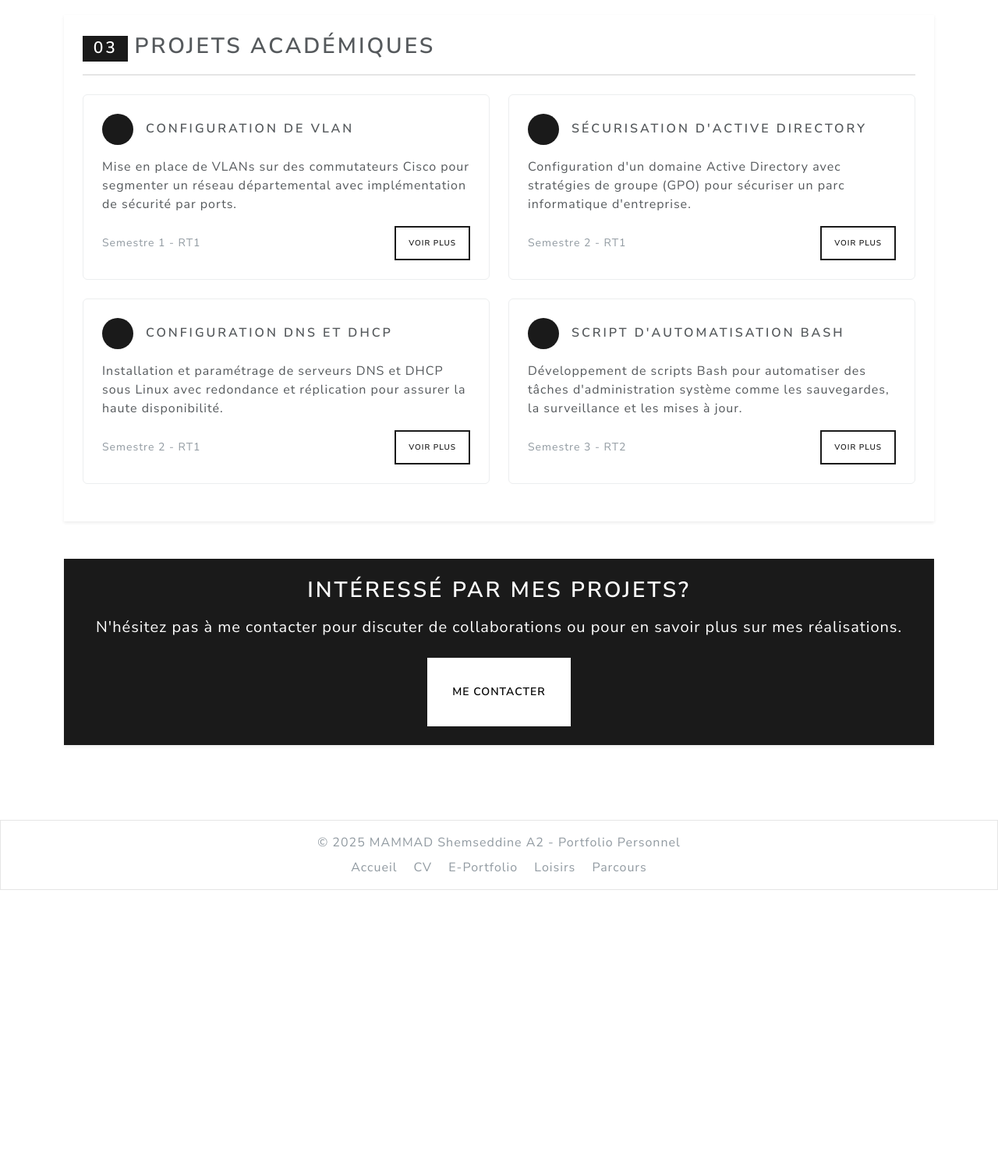
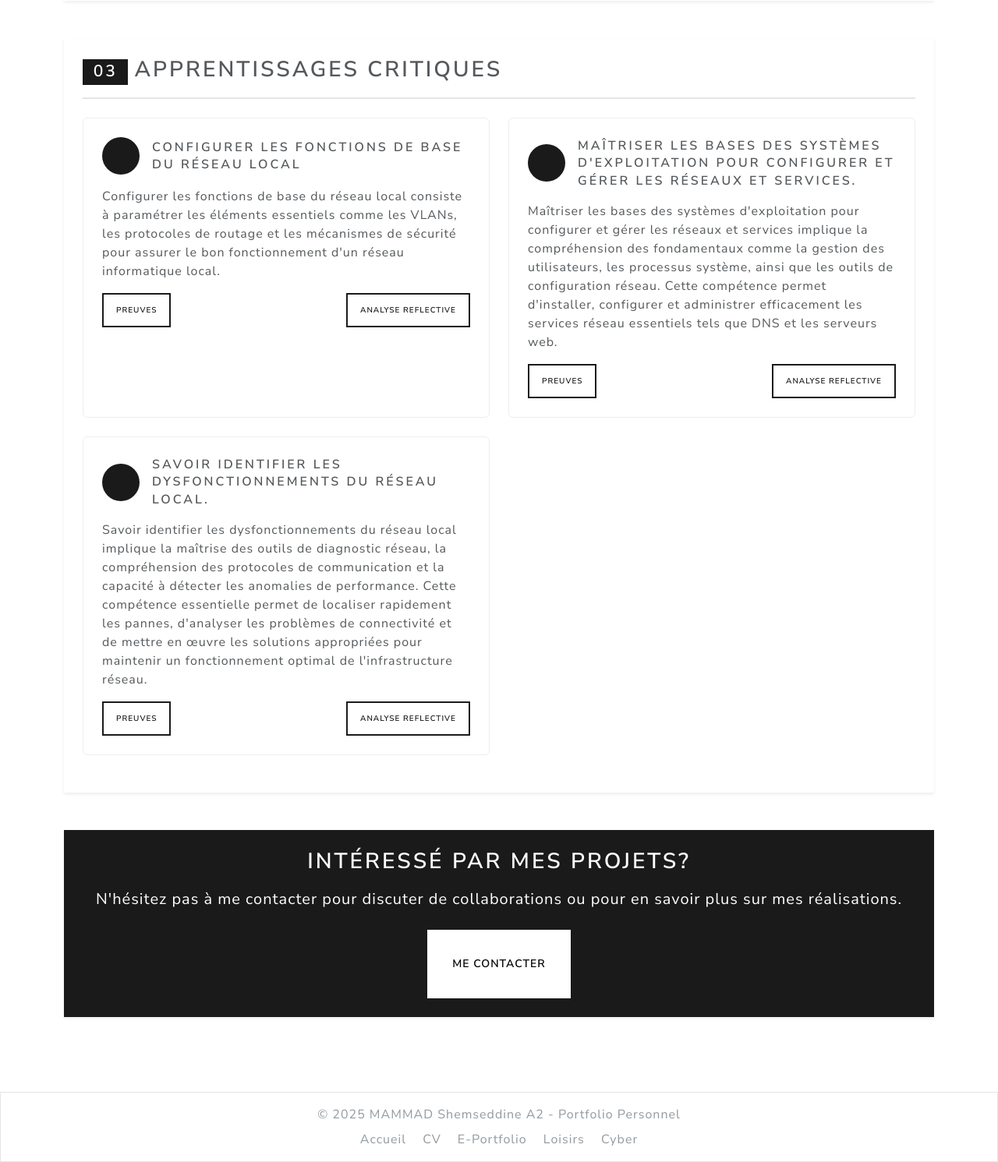
Before and after one commit to Shemseddine-Mammad/SAE1.4, a Symfony app: template templates/shems/parcours.html.twig in a window 1280 px wide. Shown: the part 1938-3429 px from the top of the page at 78% size. Before the commit the page ends 3080 px from the top, so only its background shows below. Run offline with Twig, Linux system fonts and the light colour scheme; the template is opened without the code that fills it, so the values that code supplies are empty; some libraries are stand-ins or nearby versions.

Commit message:
sauvegarde 13/04/2025

```diff
--- a/templates/base.html.twig
+++ b/templates/base.html.twig
@@ -29,7 +29,7 @@
           <a class="nav-link" href="{{ path('app_loisirs') }}">Loisirs</a>
         </li>
         <li class="nav-item">
-          <a class="nav-link" href="{{ path('app_parcours') }}">parcours</a>
+          <a class="nav-link" href="{{ path('app_parcours') }}">Cyber</a>
         </li>
       </ul>
     </div>
@@ -45,7 +45,7 @@
           <a href="{{ path('app_cv') }}" class="text-muted text-decoration-none mx-2">CV</a>
           <a href="{{ path('app_portfolio') }}" class="text-muted text-decoration-none mx-2">E-Portfolio</a>
           <a href="{{ path('app_loisirs') }}" class="text-muted text-decoration-none mx-2">Loisirs</a>
-          <a href="{{ path('app_parcours') }}" class="text-muted text-decoration-none mx-2">Parcours</a>
+          <a href="{{ path('app_parcours') }}" class="text-muted text-decoration-none mx-2">Cyber</a>
         </div>
       </div>
     </footer>
--- a/templates/shems/parcours.html.twig
+++ b/templates/shems/parcours.html.twig
@@ -10,7 +10,7 @@
             <div class="col-lg-10 text-center">
                 <h1 class="display-4 fw-bold mb-3">Mes Projets</h1>
                 <h2 class="h3 text-primary mb-4">Découvrez mes réalisations techniques</h2>
-                <p class="lead mb-4">Une sélection de projets et travaux réalisés dans le cadre de ma formation en Réseaux et Télécommunications.</p>
+                <p class="lead mb-4">Une sélection de projets, travaux réalisés et compétances dans le cadre de ma formation en Réseaux et Télécommunications pour pouvoir poursuivre en cybersécurité.</p>
                 <a href="#projets-recents" class="btn btn-primary btn-lg">Voir les projets</a>
             </div>
         </div>
@@ -32,21 +32,17 @@
                             <div class="col-md-6">
                                 <div class="d-flex align-items-center mb-3">
                                     <i class="bi bi-check-circle-fill text-primary me-2 fs-5"></i>
-                                    <span>Projets académiques et personnels</span>
+                                    <span>Simulation d'une topologie réseau d'une entreprise</span>
                                 </div>
                                 <div class="d-flex align-items-center mb-3">
                                     <i class="bi bi-check-circle-fill text-primary me-2 fs-5"></i>
-                                    <span>Solutions techniques documentées</span>
+                                    <span>Analyseur de trame réseau</span>
                                 </div>
                             </div>
                             <div class="col-md-6">
                                 <div class="d-flex align-items-center mb-3">
                                     <i class="bi bi-check-circle-fill text-primary me-2 fs-5"></i>
-                                    <span>Applications pratiques des compétences</span>
-                                </div>
-                                <div class="d-flex align-items-center mb-3">
-                                    <i class="bi bi-check-circle-fill text-primary me-2 fs-5"></i>
-                                    <span>Démonstration de ma progression</span>
+                                    <span>Sensibilisation à l'hygiène informatique et à la cybersécurité</span>
                                 </div>
                             </div>
                         </div>
@@ -69,20 +65,18 @@
                     <div class="row">
                         <div class="col-md-5">
                             <div class="project-image rounded overflow-hidden">
-                                <img src="{{ asset('images/projet-reseau.jpg') }}" alt="Projet Infrastructure Réseau" class="img-fluid">
+                                <img src="{{ asset('preuve/SAE1-02.png') }}" alt="Projet Infrastructure Réseau" class="img-fluid">
                             </div>
                         </div>
                         <div class="col-md-7">
-                            <h3 class="h4 mb-3">Infrastructure Réseau Campus Virtuel</h3>
+                            <h3 class="h4 mb-3">Topologie réseau d'une entreprise</h3>
                             <div class="mb-3">
                                 <span class="badge bg-secondary me-2">Cisco Packet Tracer</span>
                                 <span class="badge bg-secondary me-2">VLAN</span>
-                                <span class="badge bg-secondary me-2">Routage</span>
                             </div>
-                            <p>Conception et mise en place d'une infrastructure réseau complète pour un campus virtuel comportant plusieurs bâtiments. Implémentation de VLANs, routage inter-VLAN, sécurisation des accès et optimisation des performances.</p>
+                            <p>Conception d'une infrastructure réseau pour une entreprise comportant plusieurs services. Implémentation de VLANs, sécurisation des accès et optimisation des performances, contrôle à distance.</p>
                             <div class="mt-4">
-                                <a href="#" class="btn btn-outline-primary me-2">Détails du projet</a>
-                                <a href="#" class="btn btn-sm btn-link text-primary"><i class="bi bi-github me-1"></i> Voir le code</a>
+                                <a href="{{ asset('preuve/compte-rendu-technique.pdf') }}" class="btn btn-outline-primary me-2" target="_blank">Détails du projet</a>
                             </div>
                         </div>
                     </div>
@@ -93,22 +87,20 @@
                     <div class="row flex-md-row-reverse">
                         <div class="col-md-5">
                             <div class="project-image rounded overflow-hidden">
-                                <img src="{{ asset('images/projet-serveur.jpg') }}" alt="Serveur Linux" class="img-fluid">
+                                <img src="{{ asset('preuve/rapport.png') }}" alt="Serveur Linux" class="img-fluid">
                             </div>
                         </div>
                         <div class="col-md-7">
-                            <h3 class="h4 mb-3">Déploiement de Services sur Serveur Linux</h3>
+                            <h3 class="h4 mb-3">Analyseur de trame réseau</h3>
                             <div class="mb-3">
-                                <span class="badge bg-secondary me-2">Ubuntu Server</span>
-                                <span class="badge bg-secondary me-2">Apache</span>
-                                <span class="badge bg-secondary me-2">MySQL</span>
-                                <span class="badge bg-secondary me-2">Shell</span>
+                                <span class="badge bg-secondary me-2">Github</span>
+                                <span class="badge bg-secondary me-2">VScode</span>
+                                <span class="badge bg-secondary me-2">PythonL</span>
                             </div>
-                            <p>Installation et configuration d'un serveur LAMP (Linux, Apache, MySQL, PHP) avec services DNS, DHCP et FTP. Création de scripts de maintenance et de sauvegarde automatisée. Mise en place de mesures de sécurité et de monitoring.</p>
+                            <p>Script Python analyse le trafic réseau capturé dans des fichiers .txt générés par des outils comme tcpdump. Il détecte les anomalies, génère des rapports statistiques et visualise la distribution des protocoles à travers des graphiques. Les résultats sont présentés dans des formats HTML et CSV pour une analyse détaillée.</p>
                             <div class="mt-4">
-                                <a href="#" class="btn btn-outline-primary me-2">Détails du projet</a>
-                                <a href="#" class="btn btn-sm btn-link text-primary"><i class="bi bi-file-earmark-text me-1"></i> Documentation</a>
-                            </div>
+                                <a href="{{ asset('preuve/Notice.pdf') }}" class="btn btn-outline-primary me-2" target="_blank">Détails du projet</a>
+                                <a href="https://github.com/Shemseddine-Mammad/SAE105" class="btn btn-sm btn-link text-primary" target="_blank" rel="noopener noreferrer"><i class="bi bi-file-earmark-text me-1"></i> Voir le code</a>                            </div>
                         </div>
                     </div>
                 </div>
@@ -118,20 +110,14 @@
                     <div class="row">
                         <div class="col-md-5">
                             <div class="project-image rounded overflow-hidden">
-                                <img src="{{ asset('images/projet-python.jpg') }}" alt="Application Python" class="img-fluid">
+                                <img src="{{ asset('preuve/certif.png') }}" alt="Application Python" class="img-fluid">
                             </div>
                         </div>
                         <div class="col-md-7">
-                            <h3 class="h4 mb-3">Outil de Monitoring Réseau en Python</h3>
-                            <div class="mb-3">
-                                <span class="badge bg-secondary me-2">Python</span>
-                                <span class="badge bg-secondary me-2">SNMP</span>
-                                <span class="badge bg-secondary me-2">Tkinter</span>
-                            </div>
-                            <p>Développement d'une application Python pour surveiller le trafic réseau, détecter les anomalies et générer des alertes. Interface graphique réalisée avec Tkinter, génération de rapports et visualisation de données en temps réel.</p>
+                            <h3 class="h4 mb-3">Sensibilisation à l'hygiène informatique et à la cybersécurité</h3>
+                            <p>Sensibilisation visant à minimiser les risques de cyberattaques en adoptant des gestes simples et des pratiques sécurisées au quotidien. L'objectif est de renforcer la vigilance et de promouvoir des comportements responsables pour protéger efficacement les données et les systèmes informatiques.</p>
                             <div class="mt-4">
-                                <a href="#" class="btn btn-outline-primary me-2">Détails du projet</a>
-                                <a href="#" class="btn btn-sm btn-link text-primary"><i class="bi bi-github me-1"></i> Voir le code</a>
+                                <a href="{{ asset('preuve/diapo-sae.pdf') }}" class="btn btn-outline-primary me-2" target="_blank">Détails du projet</a>
                             </div>
                         </div>
                     </div>
@@ -140,28 +126,30 @@
         </div>
     </section>
 
-    <!-- Projets Académiques -->
+    <!-- apprentissages critiques -->
     <section class="mb-5">
         <div class="card border-0 shadow-sm">
             <div class="card-body p-4">
                 <h2 class="section-title position-relative pb-3 mb-4">
-                    <span class="badge bg-primary me-2">03</span>Projets Académiques
+                    <span class="badge bg-primary me-2">03</span>Apprentissages critiques
                 </h2>
 
                 <div class="row">
-                    <!-- Projet Académique 1 -->
+                    <!-- AC11-3 -->
                     <div class="col-md-6 mb-4">
                         <div class="academic-project h-100 border rounded p-4">
                             <div class="d-flex align-items-center mb-3">
-                                <span class="project-icon d-flex align-items-center justify-content-center bg-primary text-white rounded-circle me-3">
+                                <div class="project-icon-wrapper me-3">
+                                    <span class="project-icon d-flex align-items-center justify-content-center bg-primary text-white">
                                         <i class="bi bi-diagram-3"></i>
                                     </span>
-                                <h4 class="h5 m-0">Configuration de VLAN</h4>
                                 </div>
-                            <p class="mb-3">Mise en place de VLANs sur des commutateurs Cisco pour segmenter un réseau départemental avec implémentation de sécurité par ports.</p>
+                                <h4 class="h5 m-0">Configurer les fonctions de base du réseau local</h4>
+                            </div>
+                            <p class="mb-3">Configurer les fonctions de base du réseau local consiste à paramétrer les éléments essentiels comme les VLANs, les protocoles de routage et les mécanismes de sécurité pour assurer le bon fonctionnement d'un réseau informatique local.</p>
                             <div class="d-flex justify-content-between align-items-center">
-                                <small class="text-muted">Semestre 1 - RT1</small>
-                                <a href="#" class="btn btn-sm btn-outline-primary">Voir plus</a>
+                                <a href="{{ asset('preuve/AC11-03.pdf') }}" class="btn btn-sm btn-outline-primary" target="_blank">Preuves</a>
+                                <a href="{{ asset('preuve/AC11-03-analyse.pdf') }}" class="btn btn-sm btn-outline-primary" target="_blank">Analyse reflective</a>
                             </div>
                         </div>
                     </div>
@@ -170,15 +158,17 @@
                     <div class="col-md-6 mb-4">
                         <div class="academic-project h-100 border rounded p-4">
                             <div class="d-flex align-items-center mb-3">
-                                <span class="project-icon d-flex align-items-center justify-content-center bg-primary text-white rounded-circle me-3">
+                                <div class="project-icon-wrapper me-3">
+                                    <span class="project-icon d-flex align-items-center justify-content-center bg-primary text-white">
                                         <i class="bi bi-shield-lock"></i>
                                     </span>
-                                <h4 class="h5 m-0">Sécurisation d'Active Directory</h4>
                                 </div>
-                            <p class="mb-3">Configuration d'un domaine Active Directory avec stratégies de groupe (GPO) pour sécuriser un parc informatique d'entreprise.</p>
+                                <h4 class="h5 m-0">Maîtriser les bases des systèmes d'exploitation pour configurer et gérer les réseaux et services.</h4>
+                            </div>
+                            <p class="mb-3">Maîtriser les bases des systèmes d'exploitation pour configurer et gérer les réseaux et services implique la compréhension des fondamentaux comme la gestion des utilisateurs, les processus système, ainsi que les outils de configuration réseau. Cette compétence permet d'installer, configurer et administrer efficacement les services réseau essentiels tels que DNS et les serveurs web.</p>
                             <div class="d-flex justify-content-between align-items-center">
-                                <small class="text-muted">Semestre 2 - RT1</small>
-                                <a href="#" class="btn btn-sm btn-outline-primary">Voir plus</a>
+                                <a href="{{ asset('preuve/AC11-04.pdf') }}" class="btn btn-sm btn-outline-primary" target="_blank">Preuves</a>
+                                <a href="{{ asset('preuve/AC11-04-analyse.pdf') }}" class="btn btn-sm btn-outline-primary" target="_blank">Analyse reflective</a>
                             </div>
                         </div>
                     </div>
@@ -187,32 +177,17 @@
                     <div class="col-md-6 mb-4">
                         <div class="academic-project h-100 border rounded p-4">
                             <div class="d-flex align-items-center mb-3">
-                                <span class="project-icon d-flex align-items-center justify-content-center bg-primary text-white rounded-circle me-3">
+                                <div class="project-icon-wrapper me-3">
+                                    <span class="project-icon d-flex align-items-center justify-content-center bg-primary text-white">
                                         <i class="bi bi-globe"></i>
                                     </span>
-                                <h4 class="h5 m-0">Configuration DNS et DHCP</h4>
                                 </div>
-                            <p class="mb-3">Installation et paramétrage de serveurs DNS et DHCP sous Linux avec redondance et réplication pour assurer la haute disponibilité.</p>
+                                <h4 class="h5 m-0">Savoir identifier les dysfonctionnements du réseau local.</h4>
+                            </div>
+                            <p class="mb-3">Savoir identifier les dysfonctionnements du réseau local implique la maîtrise des outils de diagnostic réseau, la compréhension des protocoles de communication et la capacité à détecter les anomalies de performance. Cette compétence essentielle permet de localiser rapidement les pannes, d'analyser les problèmes de connectivité et de mettre en œuvre les solutions appropriées pour maintenir un fonctionnement optimal de l'infrastructure réseau.</p>
                             <div class="d-flex justify-content-between align-items-center">
-                                <small class="text-muted">Semestre 2 - RT1</small>
-                                <a href="#" class="btn btn-sm btn-outline-primary">Voir plus</a>
-                            </div>
-                        </div>
-                    </div>
-
-                    <!-- Projet Académique 4 -->
-                    <div class="col-md-6 mb-4">
-                        <div class="academic-project h-100 border rounded p-4">
-                            <div class="d-flex align-items-center mb-3">
-                                <span class="project-icon d-flex align-items-center justify-content-center bg-primary text-white rounded-circle me-3">
-                                    <i class="bi bi-code-square"></i>
-                                </span>
-                                <h4 class="h5 m-0">Script d'Automatisation Bash</h4>
-                            </div>
-                            <p class="mb-3">Développement de scripts Bash pour automatiser des tâches d'administration système comme les sauvegardes, la surveillance et les mises à jour.</p>
-                            <div class="d-flex justify-content-between align-items-center">
-                                <small class="text-muted">Semestre 3 - RT2</small>
-                                <a href="#" class="btn btn-sm btn-outline-primary">Voir plus</a>
+                                <a href="{{ asset('preuve/AC11-05.pdf') }}" class="btn btn-sm btn-outline-primary" target="_blank">Preuves</a>
+                                <a href="{{ asset('preuve/AC11-05-analyse.pdf') }}" class="btn btn-sm btn-outline-primary" target="_blank">Analyse reflective</a>
                             </div>
                         </div>
                     </div>
@@ -278,10 +253,21 @@
         transform: translateY(-5px);
     }
 
+    .project-icon-wrapper {
+        width: 48px;
+        height: 48px;
+        flex-shrink: 0;
+    }
+
     .project-icon {
-        width: 40px;
-        height: 40px;
+        width: 48px;
+        height: 48px;
+        border-radius: 50%;
         font-size: 1.2rem;
+    }
+
+    .academic-project h4 {
+        line-height: 1.4;
     }
 
     /* Technologies */
--- a/templates/shems/portfolio.html.twig
+++ b/templates/shems/portfolio.html.twig
@@ -38,7 +38,7 @@
                             <div class="col-md-6">
                                 <ul class="list-unstyled">
                                     <li class="mb-2"><i class="bi bi-mortarboard text-primary me-2"></i> BUT Réseaux et Télécommunications</li>
-                                    <li class="mb-2"><i class="bi bi-github text-primary me-2"></i> https://github.com/shems698</li>
+                                    <li class="mb-2"><i class="bi bi-github text-primary me-2"></i> https://github.com/Shemseddine-Mammad</li>
                                 </ul>
                             </div>
                         </div>
```
Also changed, not shown: templates/shems/home.html.twig (+12 -0 lines), public/preuve/SAE1-02.png (added), public/preuve/certif.png (added), public/preuve/rapport.png (added), 9 other files. Lines whose indentation alone changed are shown as unchanged.
